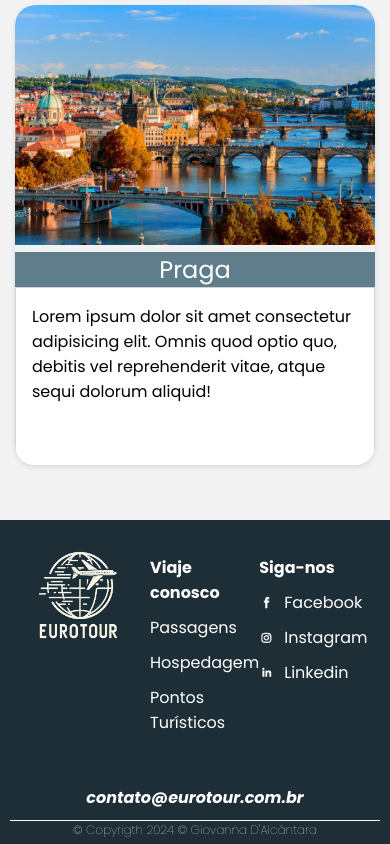
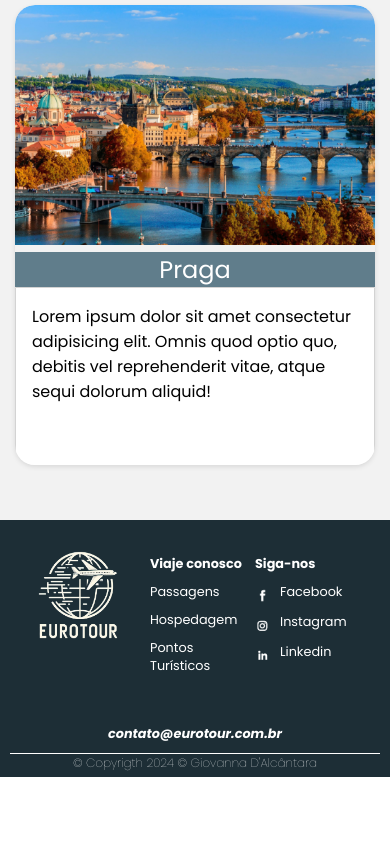
Before and after one commit to alcangio/EuroTour, a plain HTML site: page index.html in a window 390 px wide. Shown: the part 4107-4951 px from the top of the page. After the commit the page ends 4884 px from the top, so only its background shows below. Drawn offline with Linux system fonts and the light colour scheme.

Commit message:
reduzir fonte footer

```diff
--- a/styles.css
+++ b/styles.css
@@ -399,4 +399,8 @@ button:hover a {
         background-size: cover; /* Ajusta para cobrir toda a área disponível */
         height: 50vh; /* Reduz ainda mais a altura em telas pequenas */
     }
+
+    footer {
+        font-size: 0.8rem;
+    }
 }
```
